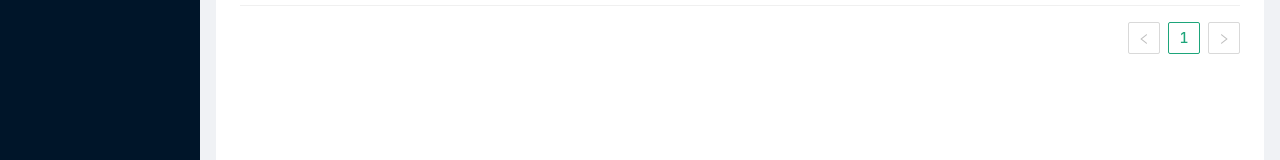
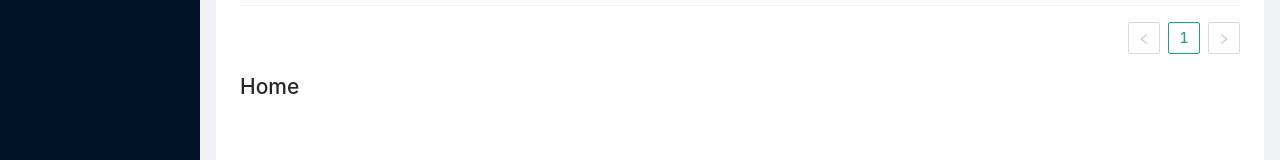
Before and after one commit to skyapps-id/ReactJs-Simple, a React (Create React App) app: page / in a window 1280 px wide. Shown: the part 361-521 px from the top of the page. Built offline with nearby package versions, Linux system fonts and the light colour scheme.

Commit message:
Implement react-router-dom

```diff
--- a/package.json
+++ b/package.json
@@ -15,6 +15,7 @@
     "craco-less": "^2.0.0",
     "react": "^18.2.0",
     "react-dom": "^18.2.0",
+    "react-router-dom": "^6.3.0",
     "react-scripts": "5.0.1",
     "typescript": "^4.4.2",
     "web-vitals": "^2.1.0"
--- a/src/components/Content.tsx
+++ b/src/components/Content.tsx
@@ -1,7 +1,8 @@
 import React, { FC } from 'react';
 import { Space, Table, Tag, Button, Layout } from 'antd';
 import type { ColumnsType } from 'antd/lib/table';
-
+import { BrowserRouter as Router, Routes, Route } from 'react-router-dom';
+import routes from '../routes';
 const { Content } = Layout;
 
 interface DataType {
@@ -97,6 +98,13 @@ const ContentComponent: FC = () => {
     >
       <Button type="primary">Filter</Button>
       <Table columns={columns} dataSource={data} />
+      <Router>
+        <Routes>
+          {routes.map((route, index) => (
+            <Route key={index} path={route.path} element={<route.main />} />
+          ))}
+        </Routes>
+      </Router>
     </Content>
   );
 };
--- a/src/components/Slider.tsx
+++ b/src/components/Slider.tsx
@@ -1,7 +1,7 @@
 import React, { FC } from 'react';
 import { Layout, Menu } from 'antd';
 import { UserOutlined, VideoCameraOutlined } from '@ant-design/icons';
-
+// import { Link } from "react-router-dom";
 interface SliderProps {
   collapsed: boolean;
 }
--- /dev/null
+++ b/src/routes.tsx
@@ -0,0 +1,20 @@
+const routes = [
+  {
+    path: '/',
+    exact: true,
+    sidebar: () => <div>home!</div>,
+    main: () => <h2>Home</h2>
+  },
+  {
+    path: '/bubblegum',
+    sidebar: () => <div>bubblegum!</div>,
+    main: () => <h2>Bubblegum</h2>
+  },
+  {
+    path: '/shoelaces',
+    sidebar: () => <div>shoelaces!</div>,
+    main: () => <h2>Shoelaces</h2>
+  }
+];
+
+export default routes;
```
Also changed, not shown: 1 other file (tests, documents, lock files or other folders).
